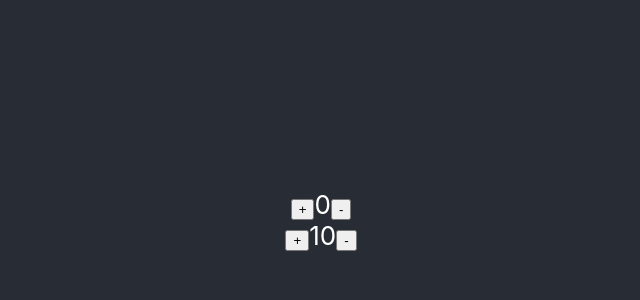
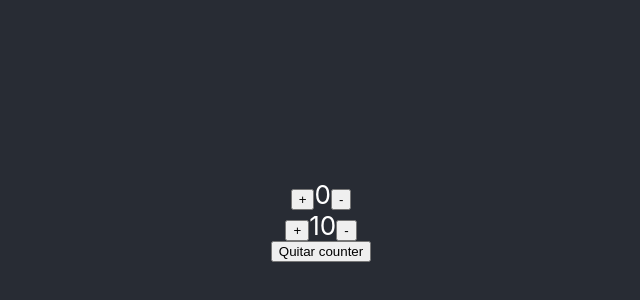
Before and after one commit to Lean788/primer-proyecto-react, a React (Create React App) app: page / in a window 1280 px wide. Shown: the part 180-480 px from the top of the page, without its empty margins (319-959 px from the left). Built offline with nearby package versions, Linux system fonts and the light colour scheme.

Commit message:
ComponentWillUnmount and React.Fragment (class)

```diff
--- a/src/App.js
+++ b/src/App.js
@@ -1,5 +1,5 @@
 import './App.css';
-import React from 'react';
+import React,{useState} from 'react';
 // import Person from './components/Person';
 // import Counter from './components/Counter';
 import Counter_kata from './components/Counter_kata';
@@ -20,13 +20,17 @@ import Counter_kata from './components/Counter_kata';
 
 
 function App() {
-  // const hola = <h2>Hola mundo React</h2>;
+  const [showCounters, setShowCounters] = useState(true);
+  const quitarCounters = () => setShowCounters(false);
   return (
     <div className="App">
       <header className="App-header">
-          <Counter_kata initialValue={0} step={2}/>
-          <Counter_kata initialValue={10} step={5}/>
-
+          {showCounters && <React.Fragment>
+            <Counter_kata initialValue={0} step={2}/>
+            <Counter_kata initialValue={10} step={5}/>
+          </React.Fragment>
+           }
+          <button onClick={quitarCounters}>Quitar counter</button>
       </header>
     </div>
   );
--- a/src/components/Counter_kata.jsx
+++ b/src/components/Counter_kata.jsx
@@ -12,6 +12,9 @@ class Counter_kata extends Component {
     };
     componentDidUpdate(prevProps, prevState){
         console.log("el counter vale "+this.state.counter, prevState.counter);
+    };
+    componentWillUnmount(){
+        console.log("el counter se ha desmontado");
     };
     increment = () => {
         this.setState({counter:this.state.counter + this.props.step})
```
